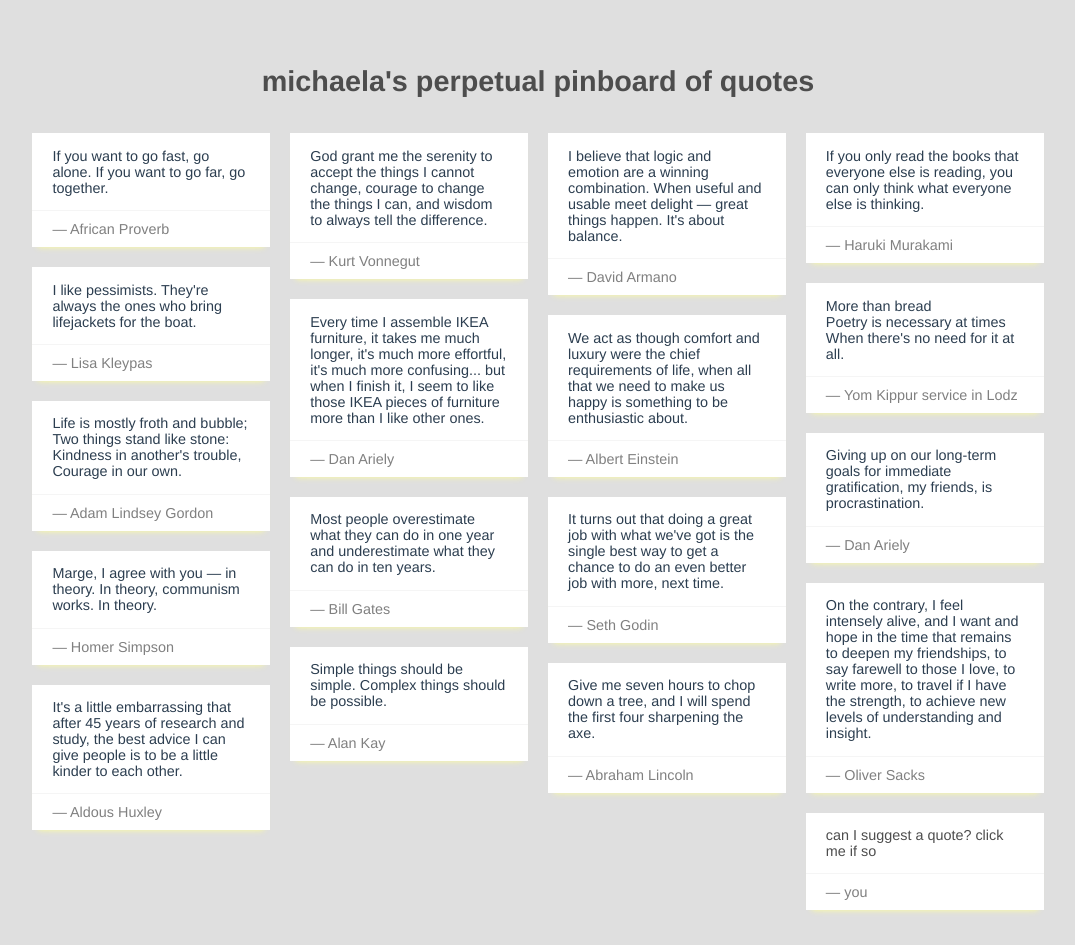
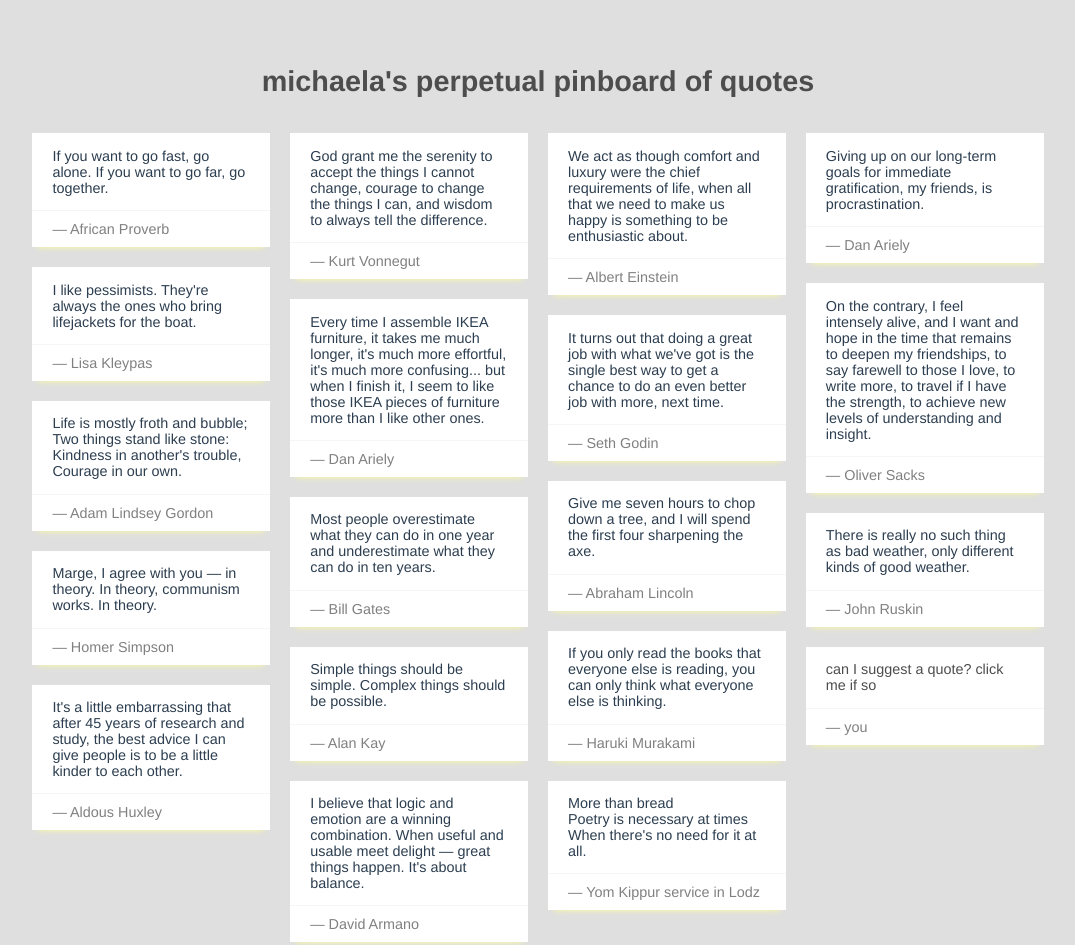
Before and after one commit to mkerem/mygithubpage, a plain HTML site: page quotes.html in a window 1280 px wide. Shown: the whole page, without its empty margins (102-1177 px from the left). Drawn offline with Linux system fonts and the light colour scheme.

Commit message:
Adding Ruskin saying

```diff
--- a/quotes.html
+++ b/quotes.html
@@ -173,6 +173,15 @@
 
        <div class="pin">
       <p>
+    	 There is really no such thing as bad weather, only different kinds of good weather.
+      </p>
+      <a class="author" href="#">
+       &mdash; John Ruskin
+      </a>
+    </div>
+
+       <div class="pin">
+      <p>
         <a href="http://www.google.com">can I suggest a quote? click me if so</a>
       </p>
       <a class="author" href="#">
```
